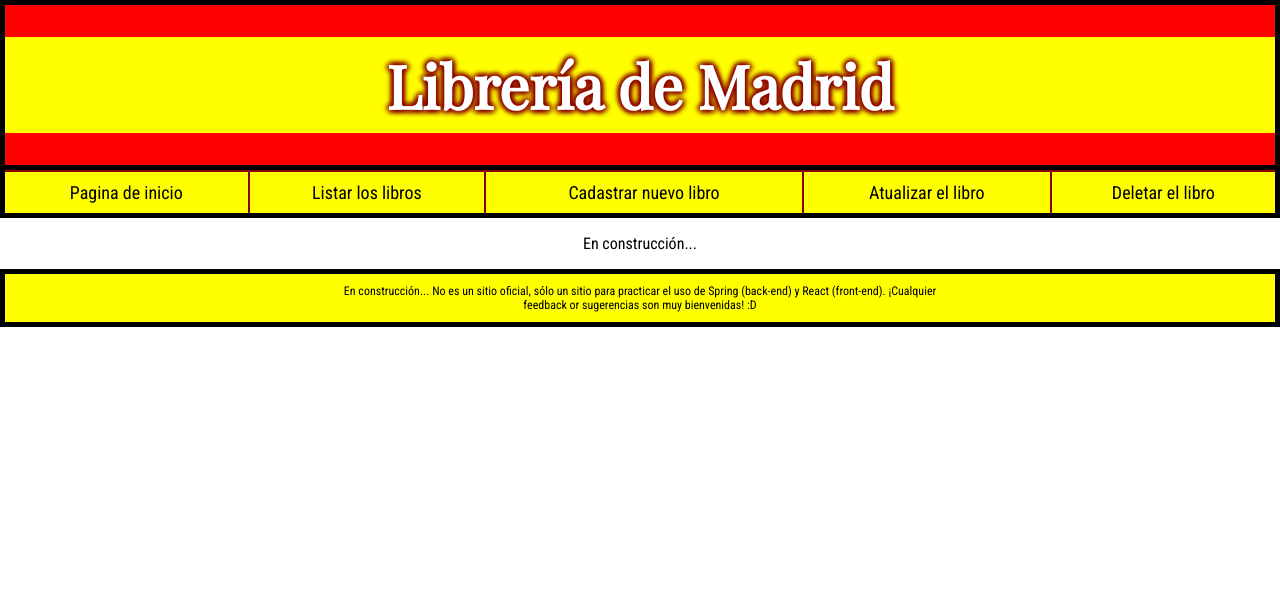
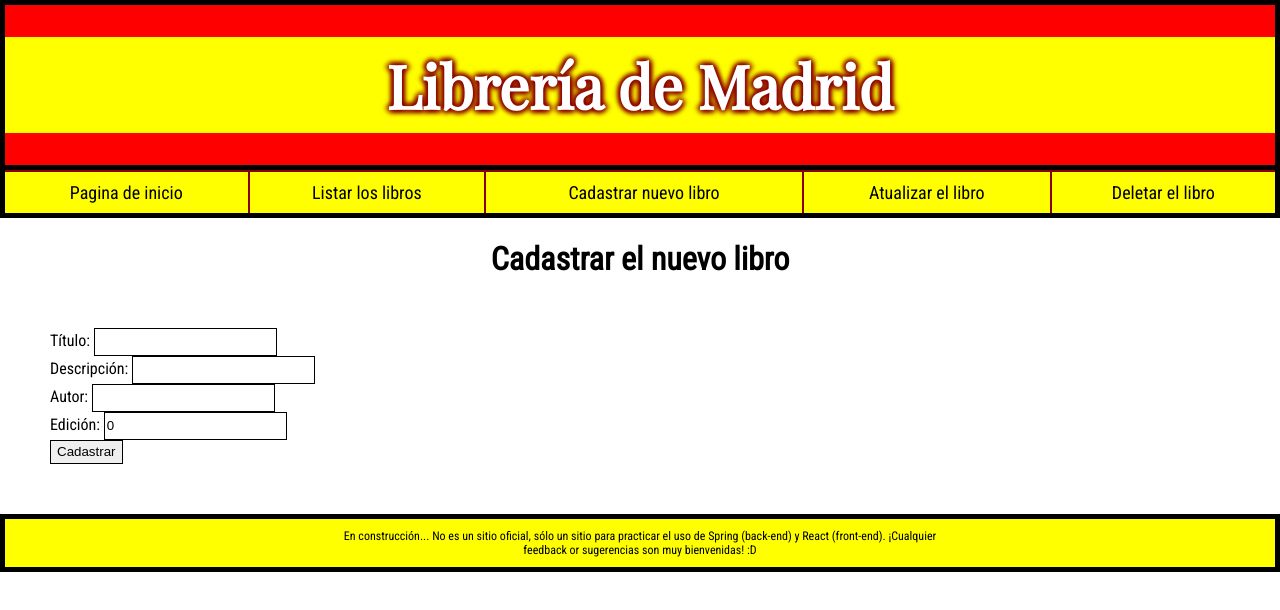
Before and after one commit to LucasCarvalhais/libreria, a React (Create React App) app in the folder src-web/libreria-app/: page / in a window 1280 px wide. Both pictures are taken after a click on the link "Cadastrar nuevo libro". Shown: the top 610 px of the page. Built offline with nearby package versions, Linux system fonts and the light colour scheme.

Commit message:
[FRONT-END] Cadastro de livro funcionando

```diff
--- /dev/null
+++ b/src-web/libreria-app/src/App.js
@@ -0,0 +1,50 @@
+import React, { Component } from 'react';
+import { Header, Navigation, Footer } from './pageComponents';
+import { Welcome } from './welcome';
+import NewBook from './books/newBook';
+import ListBooks from './books/listBooks';
+
+class App extends Component {
+    constructor(props) {
+        super(props);
+
+        this.state = {
+            page: 'home',
+        };
+
+        this.setPageName = this.setPageName.bind(this);
+    }
+
+    setPageName(name) {
+        this.setState({ page: name });
+    }
+
+    render() {
+        const { page } = this.state;
+
+        return (
+            <div>
+                <Header />
+                <Navigation setPageName={this.setPageName} />
+                <MainPage page={page} />
+                <Footer />
+            </div>
+        );
+    }
+}
+
+// Verificar se switch vale a pena e se tem alternativas melhores
+const MainPage = ({ page }) => {
+    switch (page) {
+        case 'home':
+            return <Welcome />;
+        case 'list':
+            return <ListBooks />;
+        case 'create':
+            return <NewBook />;
+        default:
+            return <p className="inConstruction">En construcción...</p>;
+    }
+};
+
+export default App;
--- a/src-web/libreria-app/src/listBooks.css
+++ b/src-web/libreria-app/src/books/books.css
@@ -17,3 +17,12 @@ h1 {
 .errorMessage, .loading {
     text-align: center;
 }
+
+.formulario {
+    margin: 50px;
+}
+
+.formulario input {
+    border: 1px solid black;
+    height: 18pt;
+}
--- a/src-web/libreria-app/src/listBooks.js
+++ b/src-web/libreria-app/src/books/listBooks.js
@@ -1,7 +1,7 @@
 import React, { Component } from 'react';
 import axios from 'axios';
-import './listBooks.css';
-import { PATH_BASE, PATH_BOOKS } from './constants';
+import './books.css';
+import { PATH_BASE, PATH_BOOKS } from '../constants';
 
 class ListBooks extends Component {
     constructor(props) {
--- /dev/null
+++ b/src-web/libreria-app/src/books/newBook.js
@@ -0,0 +1,90 @@
+import React, { Component } from 'react';
+import axios from 'axios';
+import { PATH_BASE, PATH_BOOKS } from '../constants';
+import './books.css';
+
+class NewBook extends Component {
+    constructor(props) {
+        super(props);
+
+        this.state = {
+            book: {
+                title: '',
+                description: '',
+                author: '',
+                edition: 0,
+            },
+            success: false,
+            error: null,
+        }
+
+        this.handleChange = this.handleChange.bind(this);
+        this.handleSubmit = this.handleSubmit.bind(this);
+    }
+
+    handleChange(event) {
+        const name = event.target.name;
+        const book = this.state.book;
+        book[name] = event.target.value;
+        this.setState({ book });
+    }
+
+    handleSubmit(event) {
+        axios.post(`${PATH_BASE}${PATH_BOOKS}`, this.state.book)
+            .then(response => this.setState({ success: true }))
+            .catch(error => this.setState({ error }));
+        event.preventDefault();
+    }
+
+    render() {
+        const { book, success, error } = this.state;
+
+        return(
+            <div>
+                <h1>Cadastrar el nuevo libro</h1>
+                {error
+                ? <p>Uccurió un error :(</p>
+                : success
+                ? <p>Suceso!</p>
+                : <form className="formulario" onSubmit={this.handleSubmit}>
+                    <label>
+                        Título: <input
+                            type="text"
+                            name="title"
+                            value={this.state.book.title}
+                            onChange={this.handleChange}
+                        />
+                    </label><br />
+                    <label>
+                        Descripción: <input
+                            type="text"
+                            name="description"
+                            value={this.state.book.description}
+                            onChange={this.handleChange}
+                        />
+                    </label><br />
+                    <label>
+                        Autor: <input
+                            type="text"
+                            name="author"
+                            value={this.state.book.author}
+                            onChange={this.handleChange}
+                        />
+                    </label><br />
+                    <label>
+                        Edición: <input
+                            type="number"
+                            name="edition"
+                            value={this.state.book.edition}
+                            onChange={this.handleChange}
+                        />
+                    </label><br />
+                    <input type="submit" value="Cadastrar" />
+                </form>
+                }
+            </div>
+        );
+    }
+}
+
+export default NewBook;
--- a/src-web/libreria-app/src/index.js
+++ b/src-web/libreria-app/src/index.js
@@ -1,48 +1,6 @@
-import React, { Component } from 'react';
+import React from 'react';
 import ReactDOM from 'react-dom';
-import { Header, Navigation, Footer } from './pageComponents';
-import { Welcome } from './welcome';
-import ListBooks from './listBooks';
-
-class App extends Component {
-    constructor(props) {
-        super(props);
-
-        this.state = {
-            page: 'home',
-        };
-
-        this.setPageName = this.setPageName.bind(this);
-    }
-
-    setPageName(name) {
-        this.setState({ page: name })
-    }
-
-    render() {
-        const { page } = this.state;
-
-        return (
-            <div>
-                <Header />
-                <Navigation setPageName={this.setPageName} />
-                <MainPage page={page} />
-                <Footer />
-            </div>
-        );
-    }
-}
-
-const MainPage = ({ page }) => {
-    switch(page) {
-        case 'home':
-            return <Welcome />
-        case 'list':
-            return <ListBooks />
-        default:
-            return <p className="inConstruction">En construcción...</p>
-    }
-}
+import App from './App';
 
 ReactDOM.render(
     <App />,
```
